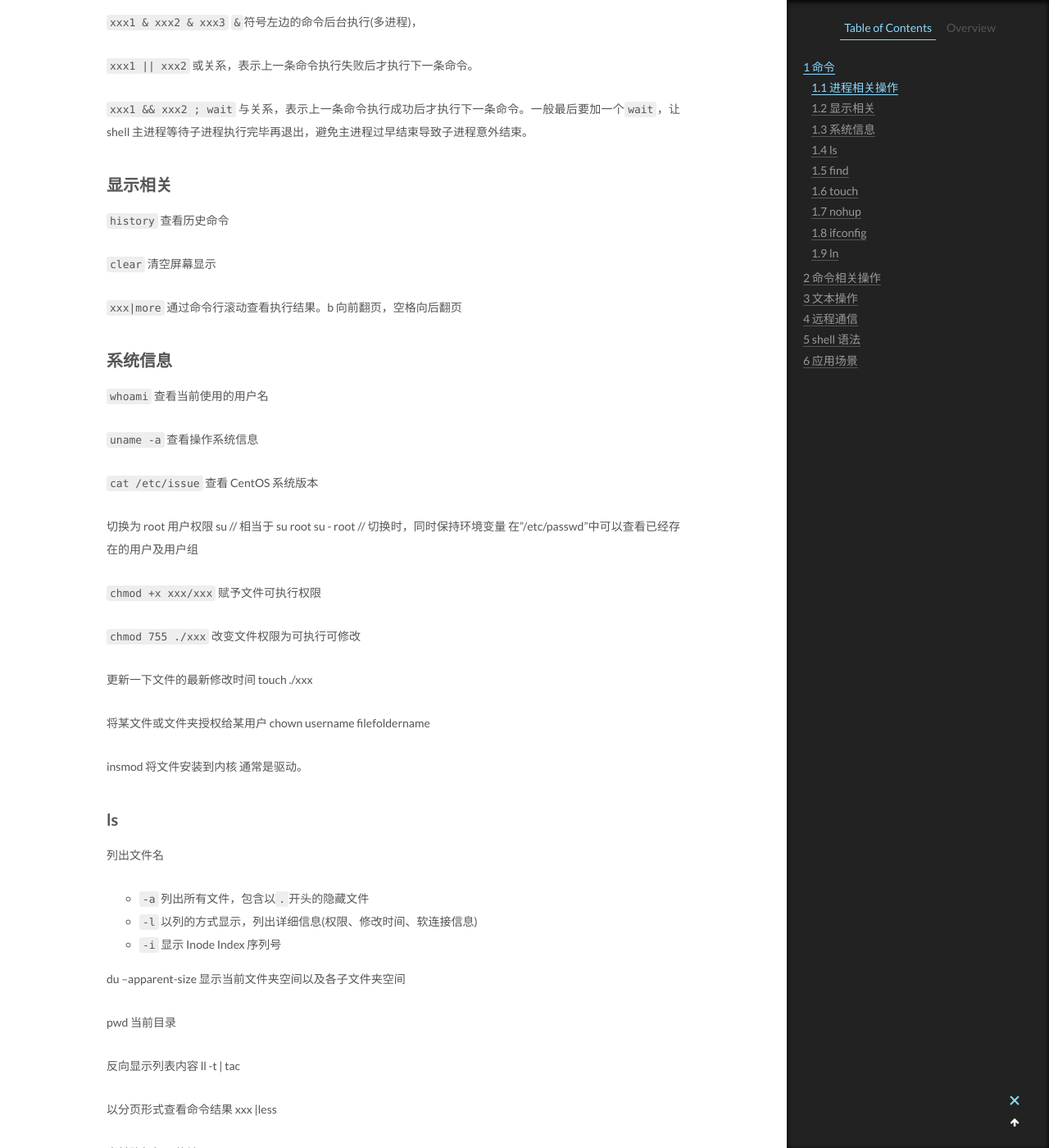
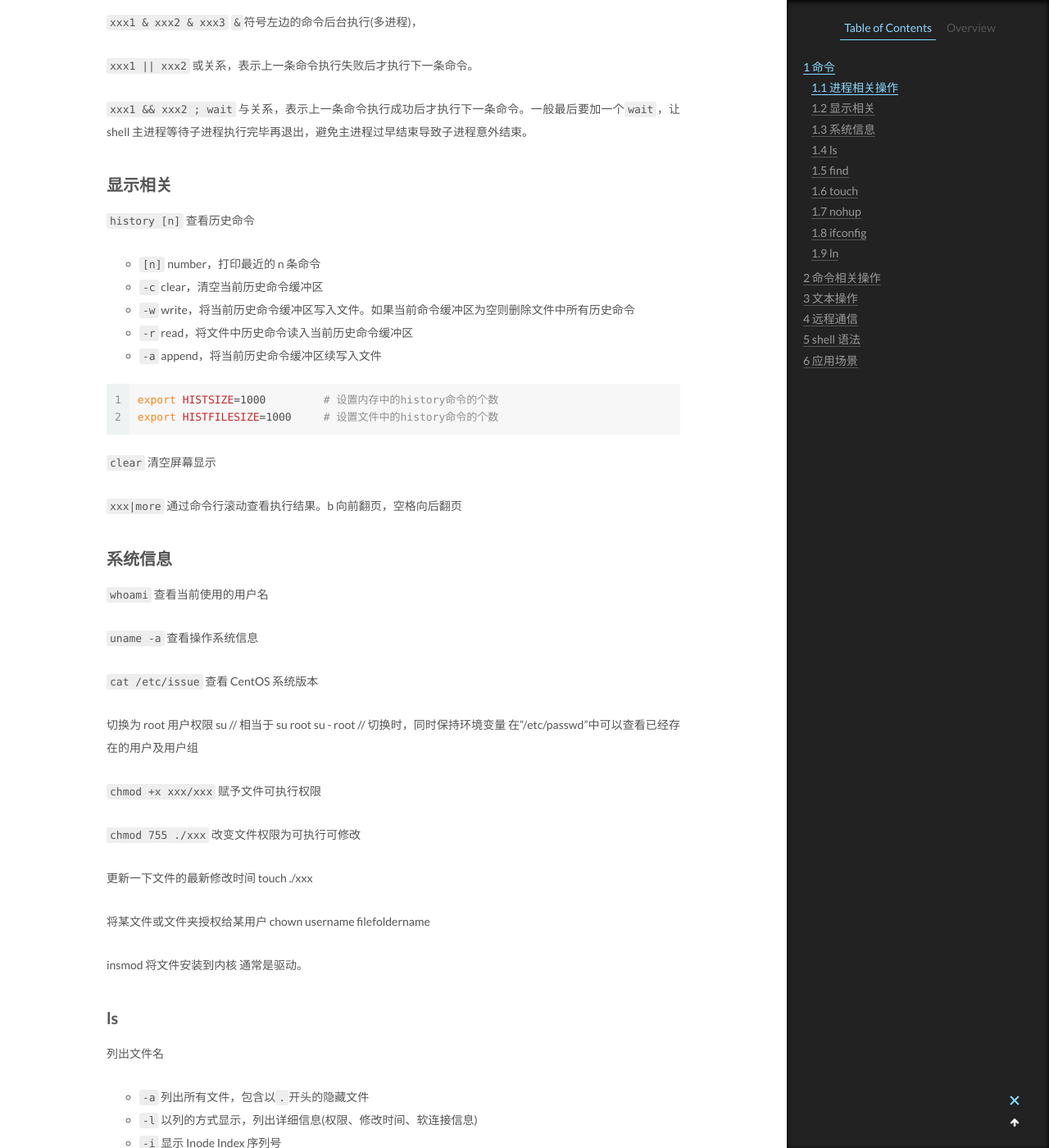
Before and after one commit to CodeHunter2006/CodeHunter2006.github.io, a Jekyll site: the page built from _posts/2018-09-02-Linux_Shell_Command.md, in a window 1280 px wide and 1400 px high, scrolled down 1095 px. Shown: the whole window at 82% size. Built offline with Jekyll 4.4.1, drawn with Linux system fonts in a browser that asks for light colours; some of the changed text lies outside the part shown.

Commit message:
add contents

````diff
--- a/_posts/2018-09-02-Linux_Shell_Command.md
+++ b/_posts/2018-09-02-Linux_Shell_Command.md
@@ -47,8 +47,19 @@ tags: Linux
 
 ## 显示相关
 
-`history`
+`history [n]`
 查看历史命令
+
+- `[n]` number，打印最近的 n 条命令
+- `-c` clear，清空当前历史命令缓冲区
+- `-w` write，将当前历史命令缓冲区写入文件。如果当前命令缓冲区为空则删除文件中所有历史命令
+- `-r` read，将文件中历史命令读入当前历史命令缓冲区
+- `-a` append，将当前历史命令缓冲区续写入文件
+
+```bash
+export HISTSIZE=1000         # 设置内存中的history命令的个数
+export HISTFILESIZE=1000     # 设置文件中的history命令的个数
+```
 
 `clear`
 清空屏幕显示
@@ -339,6 +350,13 @@ global regular expression print
 `less xxx/xxx`
 打开文件查看
 
+## diff
+
+查看文件差异
+
+`diff file1 file2`
+显示两个文件的差异
+
 # 远程通信
 
 ## ssh
````
Also changed, not shown: _posts/2014-02-11-Mr_Luo.md (+18 -9 lines), _posts/2019-10-02-Git_CMD.md (+1 -1 lines).
